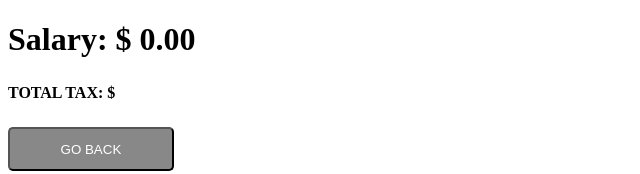
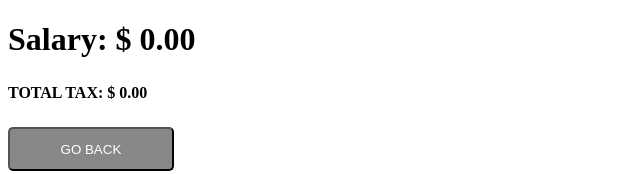
Before and after one commit to 00PeterPham/tax-calculator, a React app: page /results in a window 1280 px wide. Shown: the top 174 px of the page, without its empty margins (0-640 px from the left). Built offline with nearby package versions, Linux system fonts and the light colour scheme.

Commit message:
Not using defaultProps (since they only wok when prop is not passed, instead adding try,catch in calcTotalTax()

```diff
--- a/src/js/components/App.js
+++ b/src/js/components/App.js
@@ -66,6 +66,8 @@ class App extends Component {
         });
         break;
       }else {
+        console.log(`Tax Results:`);
+        console.log(taxResults);
         taxResults.push({
           taxTier,
           taxRate,
--- a/src/js/components/_lib/calcTotalTax.js
+++ b/src/js/components/_lib/calcTotalTax.js
@@ -1,6 +1,11 @@
 const calcTotalTax = (taxResults) => {
-  return taxResults.reduce((total, taxResult) => {
-    return total + taxResult.tax;
-  }, 0)
+  try {
+    return taxResults.reduce((total, taxResult) => {
+      return total + taxResult.tax;
+    }, 0)
+  }
+  catch(err){
+    alert('there be an error');
+  }
 }
 export default calcTotalTax;
--- a/src/js/components/presentational/TotalTax/index.js
+++ b/src/js/components/presentational/TotalTax/index.js
@@ -4,7 +4,7 @@ import formatNumber from '../../_lib/formatNumber';
 import calcTotalTax from '../../_lib/calcTotalTax';
 
 const TotalTax = ({ taxResults }) => {
-  const totalTax = taxResults[0] ? formatNumber(calcTotalTax(taxResults)) : null;
+  const totalTax = formatNumber(calcTotalTax(taxResults));
 
   return <div className="tax-results__total-tax">Total Tax: $ {totalTax}</div>
 }
@@ -12,8 +12,3 @@ TotalTax.propTypes = {
   taxResults: PropTypes.array.isRequired,
 }
 export default TotalTax ;
-
-/**
- TODO:
- - Figure out how to set default props
- */
--- a/webpack.config.js
+++ b/webpack.config.js
@@ -15,8 +15,18 @@ module.exports = {
         test: /\.less$/,
         use: [
           'style-loader',
-          'css-loader',
-          'less-loader',
+          {
+            loader: 'css-loader',
+            options: {
+              sourceMap: true,
+            },
+          },
+          {
+            loader: 'less-loader',
+            options: {
+              sourceMap: true,
+            },
+          },
         ],
       },
       {
```
